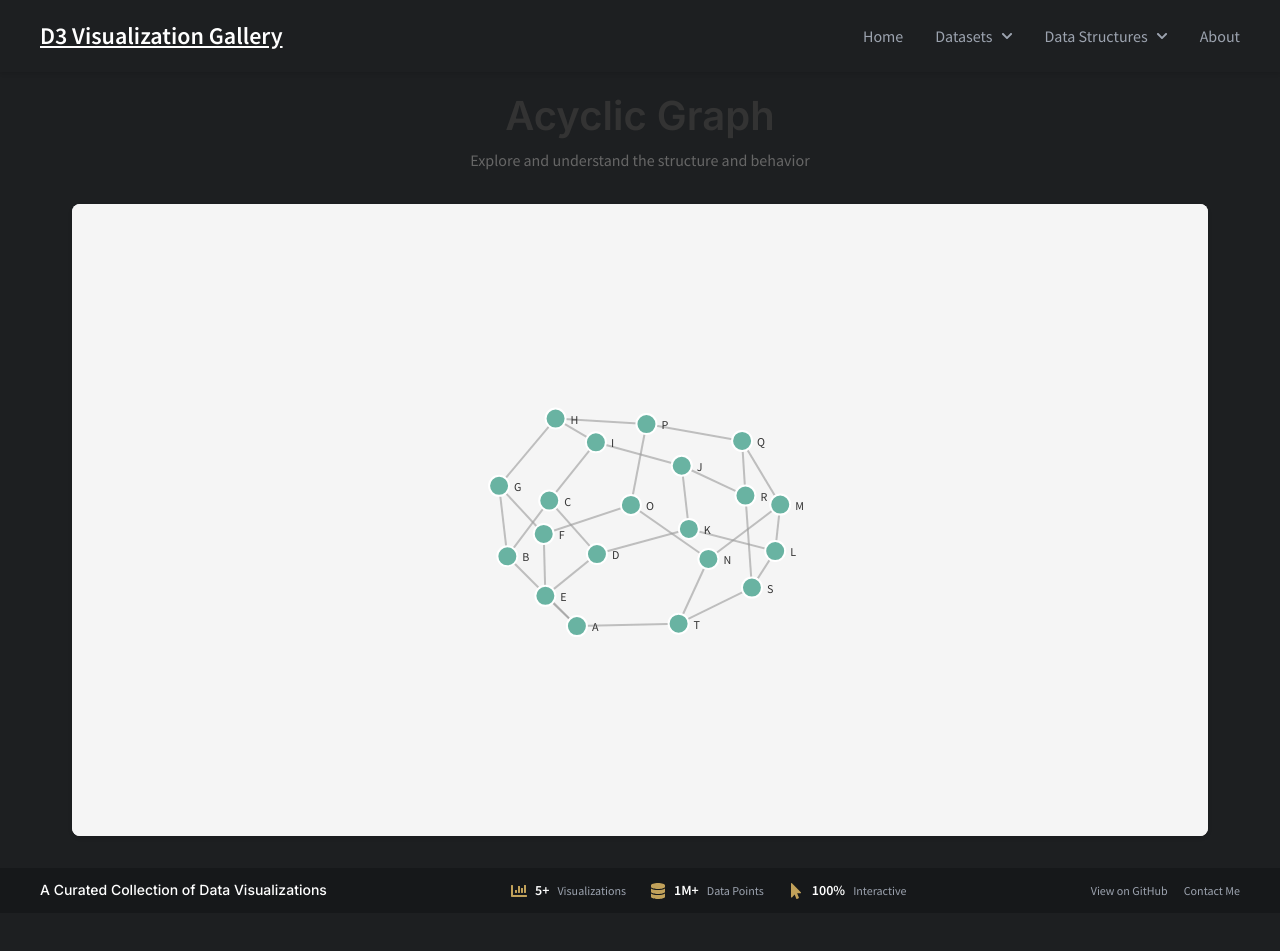
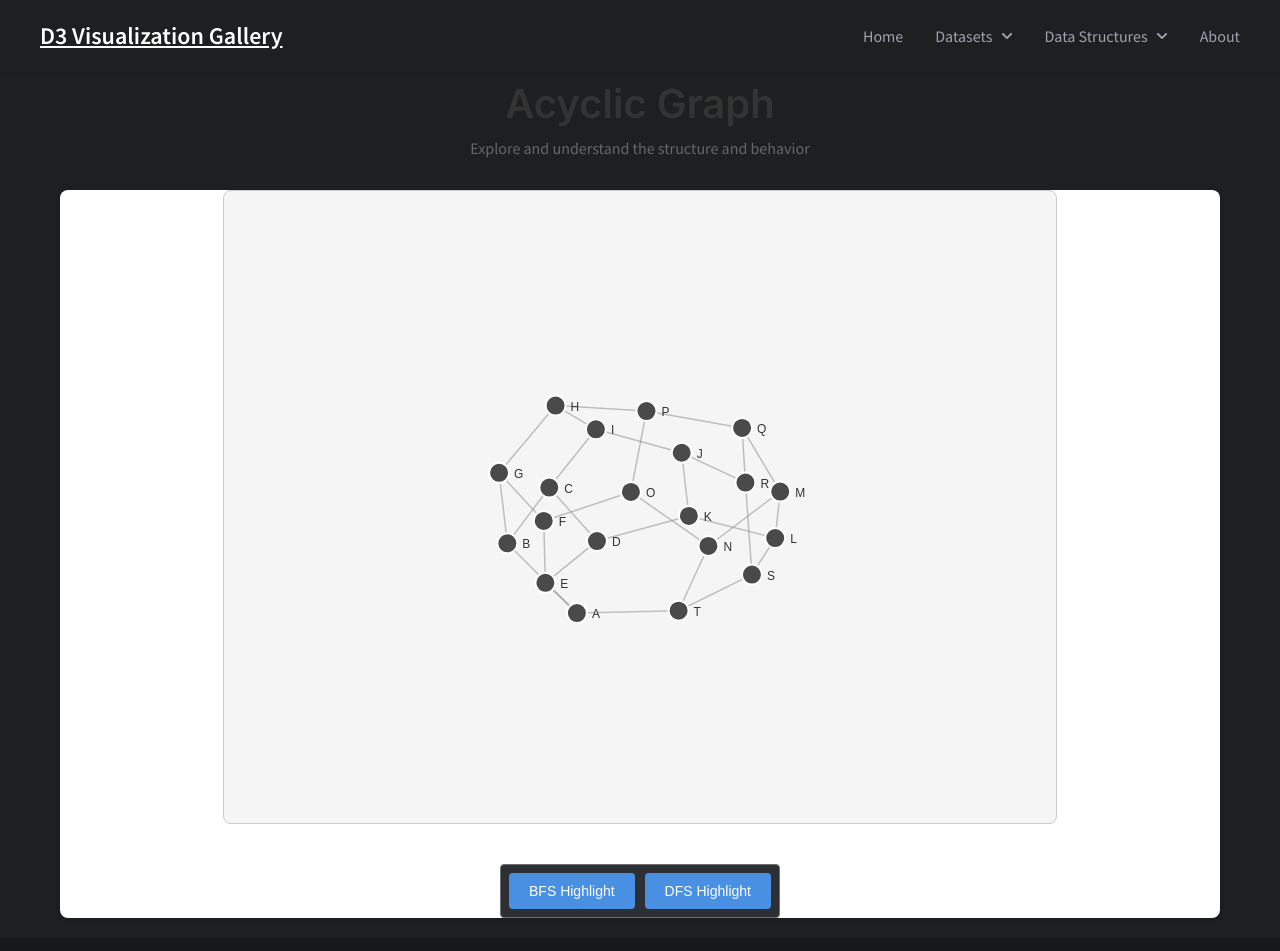
Before and after one commit to CodeBlackwell/d3_visualization_gallery, a React (Vite) app: page /datastructures/graph/acyclic in a window 1280 px wide. Shown: the top 951 px of the page. Before the commit the page ends 913 px from the top, so only its background shows below. Built offline with nearby package versions, Linux system fonts and the light colour scheme.

Commit message:
buggy highlight animation

```diff
--- a/src/components/shared/AlgorithmExploration/AlgorithmExploration.css
+++ b/src/components/shared/AlgorithmExploration/AlgorithmExploration.css
@@ -1,12 +1,12 @@
 .algorithm-exploration {
-  padding: 2rem;
+  padding: 20px;
   max-width: 1200px;
   margin: 0 auto;
 }
 
 .algorithm-exploration__header {
   text-align: center;
-  margin-bottom: 2rem;
+  margin-bottom: 30px;
 }
 
 .algorithm-exploration__header h1 {
@@ -20,9 +20,20 @@
 }
 
 .algorithm-exploration__content {
+  display: flex;
+  justify-content: center;
+  align-items: center;
+  flex-direction: column;
   background: white;
   border-radius: 8px;
   box-shadow: 0 2px 4px rgba(0, 0, 0, 0.1);
+}
+
+.graph-container {
+  display: flex;
+  flex-direction: column;
+  align-items: center;
+  gap: 20px;
 }
 
 .algorithm-selection {
@@ -31,9 +42,43 @@
   border-radius: 8px;
 }
 
+.controls {
+  display: flex;
+  gap: 10px;
+  margin-top: 20px;
+}
+
+.controls button {
+  padding: 10px 20px;
+  font-size: 14px;
+  border-radius: 4px;
+  border: none;
+  cursor: pointer;
+  transition: all 0.3s ease;
+  background-color: #4a90e2;
+  color: white;
+}
+
+.controls button:hover:not(:disabled) {
+  background-color: #357abd;
+}
+
+.controls button:disabled {
+  background-color: #cccccc;
+  cursor: not-allowed;
+}
+
+.controls .stop-button {
+  background-color: #e25c5c;
+}
+
+.controls .stop-button:hover {
+  background-color: #d43d3d;
+}
+
 .coming-soon {
-  padding: 4rem;
   text-align: center;
+  padding: 40px;
   color: #666;
 }
 
--- a/src/components/shared/AlgorithmExploration/AlgorithmExploration.tsx
+++ b/src/components/shared/AlgorithmExploration/AlgorithmExploration.tsx
@@ -1,7 +1,8 @@
-import React from 'react';
+import React, { useEffect } from 'react';
 import './AlgorithmExploration.css';
-import { useParams } from 'react-router-dom';
+import { useParams, useLocation } from 'react-router-dom';
 import GraphVisualization from '../GraphVisualization/GraphVisualization';
+import { useNodeHighlighting } from '../../../hooks/useNodeHighlighting';
 
 interface Algorithm {
   id: string;
@@ -14,25 +15,109 @@ interface Algorithm {
 
 const AlgorithmExploration: React.FC = () => {
   const { structure, type } = useParams<{ structure: string; type: string }>();
+  const location = useLocation();
+
+  // Debug component lifecycle
+  useEffect(() => {
+    console.log('AlgorithmExploration mounted');
+    return () => console.log('AlgorithmExploration unmounted');
+  }, []);
+
+  const {
+    currentHighlight,
+    visitedNodes,
+    isAnimating,
+    highlightNodes,
+    stopHighlighting
+  } = useNodeHighlighting({
+    delay: 500,
+    onAnimationComplete: () => {
+      console.log('Animation sequence completed');
+    }
+  });
+
+  // Stop animation on navigation
+  useEffect(() => {
+    console.log('Location changed, stopping animation');
+    stopHighlighting();
+  }, [location, stopHighlighting]);
+
+  // Helper functions for graph traversal
+  const bfs = (startId: string, nodes: any[], edges: any[]): string[] => {
+    const visited = new Set<string>();
+    const sequence: string[] = [];
+    const queue: string[] = [startId];
+
+    // Create adjacency list
+    const adjacencyList = new Map<string, string[]>();
+    edges.forEach(edge => {
+      if (!adjacencyList.has(edge.source)) adjacencyList.set(edge.source, []);
+      if (!adjacencyList.has(edge.target)) adjacencyList.set(edge.target, []);
+      adjacencyList.get(edge.source)!.push(edge.target);
+      adjacencyList.get(edge.target)!.push(edge.source);
+    });
+
+    while (queue.length > 0) {
+      const currentId = queue.shift()!;
+      if (!visited.has(currentId)) {
+        visited.add(currentId);
+        sequence.push(currentId);
+
+        const neighbors = adjacencyList.get(currentId) || [];
+        for (const neighbor of neighbors) {
+          if (!visited.has(neighbor)) {
+            queue.push(neighbor);
+          }
+        }
+      }
+    }
+
+    return sequence;
+  };
+
+  const dfs = (startId: string, nodes: any[], edges: any[]): string[] => {
+    const visited = new Set<string>();
+    const sequence: string[] = [];
+
+    const adjacencyList = new Map<string, string[]>();
+    edges.forEach(edge => {
+      if (!adjacencyList.has(edge.source)) adjacencyList.set(edge.source, []);
+      if (!adjacencyList.has(edge.target)) adjacencyList.set(edge.target, []);
+      adjacencyList.get(edge.source)!.push(edge.target);
+      adjacencyList.get(edge.target)!.push(edge.source);
+    });
+
+    const dfsRecursive = (nodeId: string) => {
+      visited.add(nodeId);
+      sequence.push(nodeId);
+
+      const neighbors = adjacencyList.get(nodeId) || [];
+      for (const neighbor of neighbors) {
+        if (!visited.has(neighbor)) {
+          dfsRecursive(neighbor);
+        }
+      }
+    };
+
+    dfsRecursive(startId);
+    return sequence;
+  };
 
   const renderVisualization = () => {
     if (structure === 'graph') {
-      // Generate 20 nodes with labels A through T
+      console.log('Rendering graph visualization');
+
       const nodes = Array.from({ length: 20 }, (_, i) => ({
         id: String(i + 1),
-        label: String.fromCharCode(65 + i) // A=65 in ASCII
+        label: String.fromCharCode(65 + i)
       }));
 
-      // Create edges to form an interesting connected structure
       const edges = [
-        // Circular connection
         ...Array.from({ length: 19 }, (_, i) => ({
           source: String(i + 1),
           target: String(i + 2)
         })),
-        { source: '20', target: '1' }, // Complete the circle
-
-        // Cross connections for more interesting visualization
+        { source: '20', target: '1' },
         { source: '1', target: '5' },
         { source: '2', target: '7' },
         { source: '3', target: '9' },
@@ -45,12 +130,52 @@ const AlgorithmExploration: React.FC = () => {
         { source: '14', target: '20' }
       ];
 
-      return <GraphVisualization
-        nodes={nodes}
-        edges={edges}
-        width={800}  // Increased width
-        height={600} // Increased height
-      />;
+      const handleBFSHighlight = () => {
+        console.log('Starting BFS traversal');
+        const sequence = bfs('1', nodes, edges);
+        highlightNodes(sequence);
+      };
+
+      const handleDFSHighlight = () => {
+        console.log('Starting DFS traversal');
+        const sequence = dfs('1', nodes, edges);
+        highlightNodes(sequence);
+      };
+
+      return (
+        <div className="graph-container">
+          <GraphVisualization
+            nodes={nodes}
+            edges={edges}
+            width={800}
+            height={600}
+            highlightedNode={currentHighlight}
+            visitedNodes={visitedNodes}
+          />
+          <div className="controls">
+            <button
+              onClick={handleBFSHighlight}
+              disabled={isAnimating}
+            >
+              {isAnimating ? 'Highlighting...' : 'BFS Highlight'}
+            </button>
+            <button
+              onClick={handleDFSHighlight}
+              disabled={isAnimating}
+            >
+              {isAnimating ? 'Highlighting...' : 'DFS Highlight'}
+            </button>
+            {isAnimating && (
+              <button
+                onClick={stopHighlighting}
+                className="stop-button"
+              >
+                Stop
+              </button>
+            )}
+          </div>
+        </div>
+      );
     }
     return (
       <div className="coming-soon">
--- a/src/components/shared/GraphVisualization/GraphVisualization.css
+++ b/src/components/shared/GraphVisualization/GraphVisualization.css
@@ -7,6 +7,12 @@
   align-items: center;
   width: 100%;
   height: 100%;
+  border: 1px solid #ccc;
+  position: relative;
+}
+
+.graph-visualization[data-highlighting="true"] {
+  outline: 2px solid #ff6b6b;
 }
 
 .graph-visualization svg {
@@ -16,8 +22,8 @@
 
 .graph-edge {
   stroke: #999;
-  stroke-width: 2px;
   stroke-opacity: 0.6;
+  stroke-width: 1.5;
 }
 
 .graph-node {
@@ -28,14 +34,28 @@
   fill: #69b3a2;
   stroke: #fff;
   stroke-width: 2px;
+  transition: fill 0.3s ease, stroke-width 0.3s ease;
 }
 
-.node-label {
-  font-size: 12px;
-  fill: #333;
-  pointer-events: none;
+.node-circle[data-highlighted="true"] {
+  stroke: #ff6b6b;
+  stroke-width: 4px;
+  filter: drop-shadow(0 0 4px #ff6b6b);
+}
+
+.node-circle[data-visited="true"] {
+  stroke: #a8e6cf;
+  stroke-width: 3px;
 }
 
 .node-circle:hover {
   fill: #4a7a6c;
 }
+
+.node-label {
+  font-size: 12px;
+  font-family: sans-serif;
+  fill: #333;
+  pointer-events: none;
+  user-select: none;
+}
--- a/src/components/shared/GraphVisualization/GraphVisualization.tsx
+++ b/src/components/shared/GraphVisualization/GraphVisualization.tsx
@@ -23,13 +23,17 @@ interface GraphVisualizationProps {
   edges: Edge[];
   width?: number;
   height?: number;
+  highlightedNode?: string | null;
+  visitedNodes?: Set<string>;
 }
 
 const GraphVisualization: React.FC<GraphVisualizationProps> = ({
   nodes,
   edges,
   width = 600,
-  height = 400
+  height = 400,
+  highlightedNode = null,
+  visitedNodes = new Set()
 }) => {
   const svgRef = useRef<SVGSVGElement>(null);
 
@@ -91,7 +95,12 @@ const GraphVisualization: React.FC<GraphVisualizationProps> = ({
 
     nodeGroups.append('circle')
       .attr('r', 10)
-      .attr('class', 'node-circle');
+      .attr('class', 'node-circle')
+      .style('fill', d => {
+        if (d.id === highlightedNode) return '#ff6b6b';  // Highlighted node
+        if (visitedNodes.has(d.id)) return '#a8e6cf';    // Visited node
+        return '#4a4a4a';                                // Default color
+      });
 
     nodeGroups.append('text')
       .text(d => d.label)
@@ -112,7 +121,7 @@ const GraphVisualization: React.FC<GraphVisualizationProps> = ({
     return () => {
       simulation.stop();
     };
-  }, [nodes, edges, width, height]);
+  }, [nodes, edges, width, height, highlightedNode, visitedNodes]);
 
   return (
     <div className="graph-visualization">
--- /dev/null
+++ b/src/hooks/useNodeHighlighting.ts
@@ -0,0 +1,114 @@
+import { useState, useEffect, useRef, useCallback } from 'react';
+
+interface Node {
+  id: string;
+  label: string;
+}
+
+interface NodeHighlightingOptions {
+  delay?: number;
+  onAnimationComplete?: () => void;
+}
+
+interface AnimationState {
+  currentHighlight: string | null;
+  visitedNodes: Set<string>;
+  currentIndex: number;
+  sequence: string[];
+}
+
+interface UseNodeHighlightingReturn {
+  currentHighlight: string | null;
+  visitedNodes: Set<string>;
+  isAnimating: boolean;
+  highlightNodes: (nodeIds: string[]) => void;
+  stopHighlighting: () => void;
+}
+
+export const useNodeHighlighting = ({
+  delay = 500,
+  onAnimationComplete
+}: NodeHighlightingOptions = {}): UseNodeHighlightingReturn => {
+  const [currentHighlight, setCurrentHighlight] = useState<string | null>(null);
+  const [visitedNodes, setVisitedNodes] = useState<Set<string>>(new Set());
+  const [isAnimating, setIsAnimating] = useState(false);
+
+  const animationRef = useRef<{
+    timeoutId: NodeJS.Timeout | null;
+    sequence: string[];
+    currentIndex: number;
+  }>({
+    timeoutId: null,
+    sequence: [],
+    currentIndex: 0
+  });
+
+  const cleanupAnimation = useCallback(() => {
+    console.log('Cleaning up animation');
+    if (animationRef.current.timeoutId) {
+      clearTimeout(animationRef.current.timeoutId);
+      animationRef.current.timeoutId = null;
+    }
+    animationRef.current.sequence = [];
+    animationRef.current.currentIndex = 0;
+    setIsAnimating(false);
+    setCurrentHighlight(null);
+    setVisitedNodes(new Set());
+  }, []);
+
+  const highlightNodes = useCallback((sequence: string[]) => {
+    console.log('Starting highlight sequence:', sequence);
+    cleanupAnimation();
+
+    if (!sequence.length) {
+      console.log('Empty sequence provided');
+      return;
+    }
+
+    animationRef.current.sequence = sequence;
+    setIsAnimating(true);
+
+    const highlightNext = () => {
+      const { currentIndex, sequence } = animationRef.current;
+
+      if (currentIndex >= sequence.length) {
+        console.log('Sequence complete');
+        cleanupAnimation();
+        onAnimationComplete?.();
+        return;
+      }
+
+      const nodeId = sequence[currentIndex];
+      console.log(`Highlighting node ${nodeId} (${currentIndex + 1}/${sequence.length})`);
+
+      setCurrentHighlight(nodeId);
+      setVisitedNodes(prev => new Set([...prev, nodeId]));
+
+      animationRef.current.currentIndex++;
+      animationRef.current.timeoutId = setTimeout(highlightNext, delay);
+    };
+
+    highlightNext();
+  }, [delay, cleanupAnimation, onAnimationComplete]);
+
+  const stopHighlighting = useCallback(() => {
+    console.log('Stopping highlight animation');
+    cleanupAnimation();
+  }, [cleanupAnimation]);
+
+  // Cleanup on unmount
+  useEffect(() => {
+    return () => {
+      console.log('useNodeHighlighting unmounting');
+      cleanupAnimation();
+    };
+  }, [cleanupAnimation]);
+
+  return {
+    currentHighlight,
+    visitedNodes,
+    isAnimating,
+    highlightNodes,
+    stopHighlighting
+  };
+};
```
